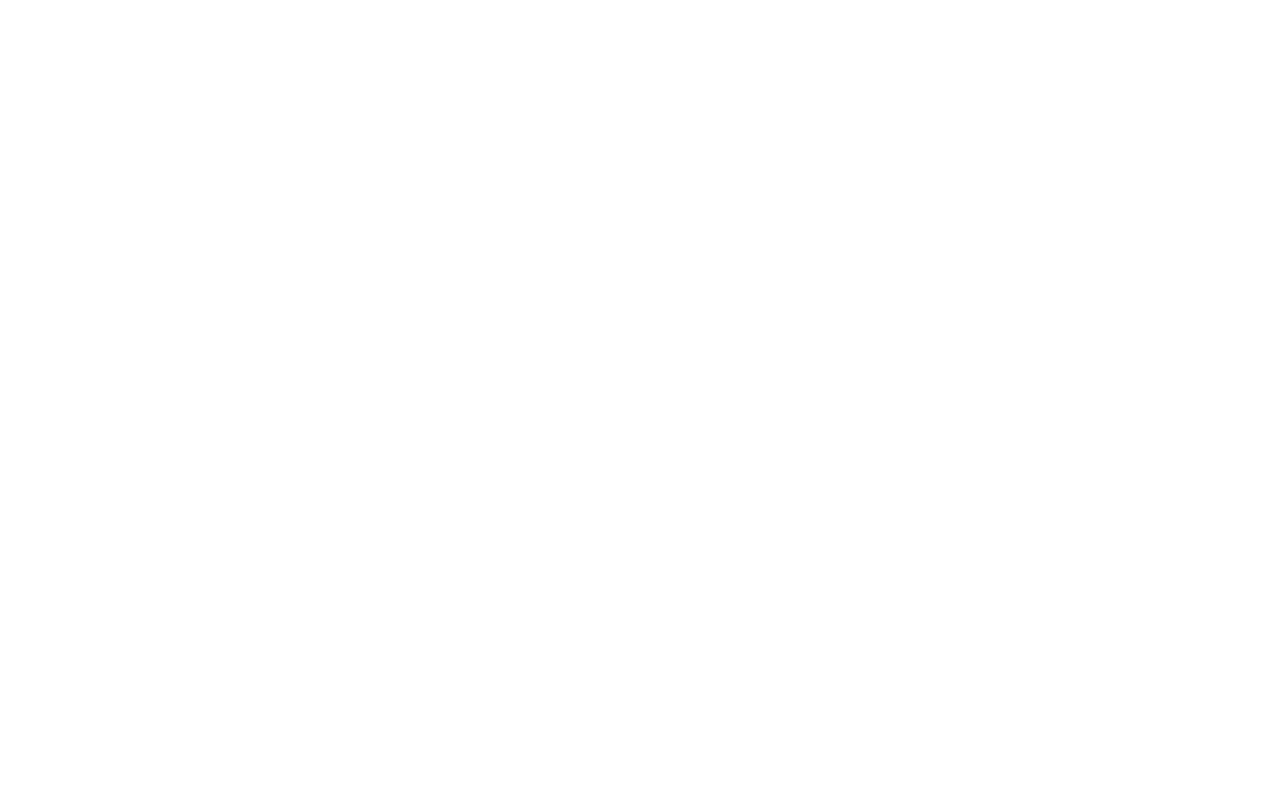
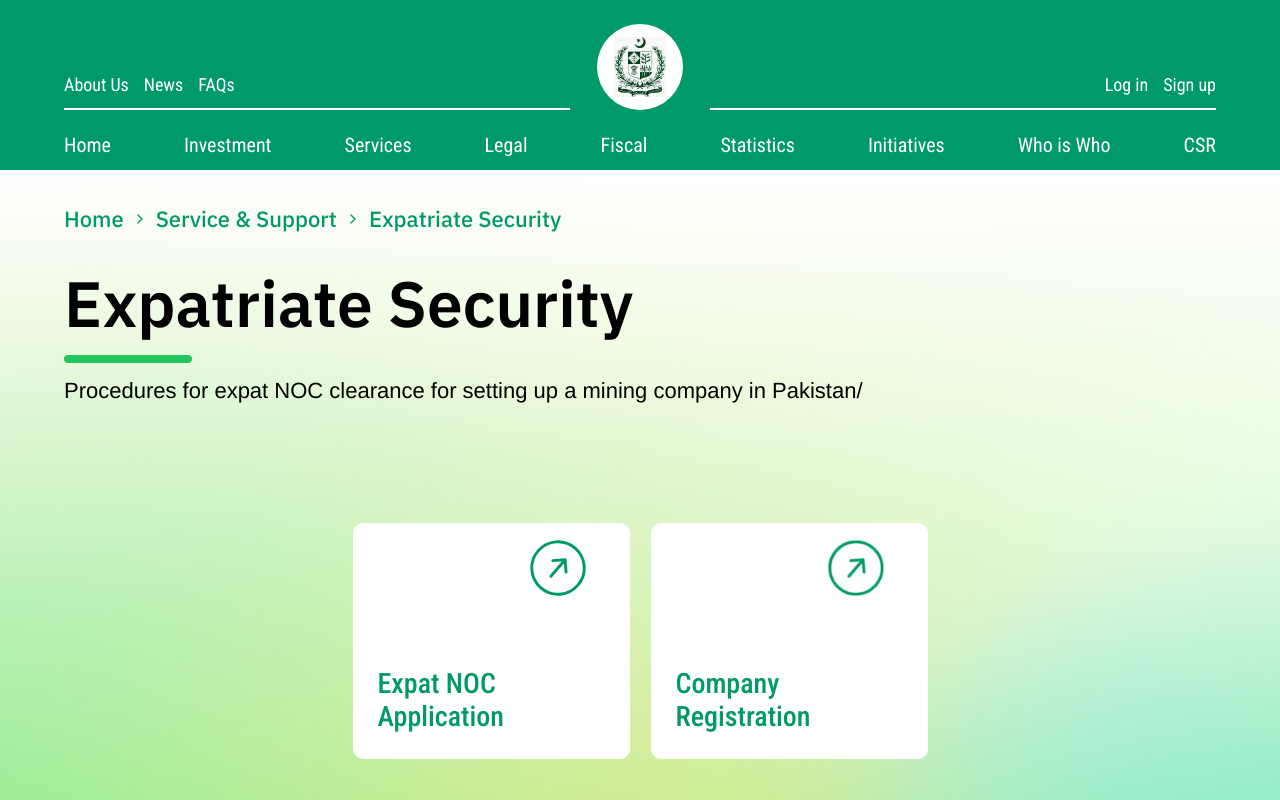
Before and after one commit to realAbdullah4504/mineral-app, a React (Create React App) app: page /expatriate-security in a window 1280 px wide. Before the commit this address had no page. Shown: the top 800 px of the page. Built offline with nearby package versions, Linux system fonts and the light colour scheme; a web font is replaced by a local one.

Commit message:
added the main screen

```diff
--- a/src/pages/InteractiveGisPortal/index.jsx
+++ b/src/pages/InteractiveGisPortal/index.jsx
@@ -12,7 +12,7 @@ const InteractiveGisPortal= () => {
     { path: '/gis-portal', label: 'GIS Portal' },
   ];
   return (
-    <div className="max-w-[100%] my-20">
+    <div className="max-w-[100%] my-10">
        <Container>
        <BreadCrumbs breadcrumbs={breadcrumbs} />
       <div className="flex ml-10 mt-[20px] text-center my-10">
--- /dev/null
+++ b/src/pages/expatriate-security/index.jsx
@@ -0,0 +1,73 @@
+import React from "react";
+import { Container } from "components/UI";
+import { FlipCards } from "components/FlipCards";
+import BreadCrumbs from "components/Breadcrumbs";
+import FiscalIncentivesBg from "assets/images/fiscalincentives.png";
+
+
+const ExpatriateSecurity = () => {
+    const breadcrumbs = [
+        { path: '/', label: 'Home' },
+        { path: '/service-and-support', label: 'Service & Support' },
+        { path: "/expatriate-security", label: "Expatriate Security" },
+      ];
+
+  return (
+    <div
+      className="w-full"
+      style={{
+        height: "auto",
+        backgroundImage: `linear-gradient(to bottom, white, rgba(255,255,255,0)), url(${FiscalIncentivesBg})`,
+        backgroundSize: "cover",
+        backgroundPosition: "center",
+        display: "flex",
+        justifyContent: "center",
+        alignItems: "center",
+      }}
+    >
+      <Container classes="mt-8 w-[90%]">
+        <BreadCrumbs breadcrumbs={breadcrumbs} />
+        <div className="flex flex-wrap mt-[20px]">
+          <div className="w-full">
+            <h1 className="font-ibm-plex-sans font-semibold text-[64px] p-[0px]">
+            Expatriate Security
+              <hr className="mt-1 w-32 border-4 border-green-500 rounded-full" />
+            </h1>
+            <div
+              className="font-helvetica font-normal text-[22px] leading-[24px] mt-4"
+              style={{ whiteSpace: "pre-line" }}
+            >
+              Procedures for expat NOC clearance for setting up a mining company in Pakistan/
+            </div>
+            <div className="w-full flex justify-center mt-20">
+              <div className="mineral-container-cards">
+                <FlipCards
+                  title={"Expat NOC Application"}
+                  flip={true}
+                  flipContent={
+                    "Security clearance form for expatriates"
+                  }
+                  link={"/noc-sponsor-company"}
+                ></FlipCards>
+                <FlipCards
+                  title={"Company Registration"}
+                  flip={true}
+                  flipContent={
+                    "Register your company for access to Portal features."
+                  }
+                  link={"#"}
+                ></FlipCards>
+              </div>
+            </div>
+
+            {/* large gap */}
+
+            <div className="mt-64"></div>
+          </div>
+        </div>
+      </Container>
+    </div>
+  );
+};
+
+export default ExpatriateSecurity;
--- a/src/pages/noc-sponsor-company/index.jsx
+++ b/src/pages/noc-sponsor-company/index.jsx
@@ -1,6 +1,7 @@
 import React from "react";
-import { DownOutlined } from "@ant-design/icons";
-import { Badge, Dropdown, Space, Table } from "antd";
+import { Space, Table } from "antd";
+import BreadCrumbs from 'components/Breadcrumbs'
+import {Container} from 'components/UI'
 import MoreInfo from "assets/images/geomapinfo.png";
 
 const items = [
@@ -35,19 +36,12 @@ const items = [
 ];
 
 const TableMap = () => {
-  // const columns = [
-
-  //     {
-  //         title: 'Action',
-  //         key: 'action',
-  //         render: (_, record) => (
-  //           <Space size="middle">
-  //             <a>Invite {record.name}</a>
-  //             <a>Delete</a>
-  //           </Space>
-  //         ),
-  //       },
-  //   ];
+    const breadcrumbs = [
+        { path: '/', label: 'Home' },
+        { path: '/service-and-support', label: 'Service & Support' },
+        { path: "/expatriate-security", label: "Expatriate Security" },
+        { path: '/noc-sponsor-company', label: 'NOC Company' },
+      ];
   const columns = [
     {
       title: "Name",
@@ -86,8 +80,10 @@ const TableMap = () => {
   ];
 
   return (
-    <div className="table-data">
-      <div className="mineral-testing-title">NOC Sponsor Company</div>
+     <div className="table-data">
+   <Container classes="mt-10">
+  <BreadCrumbs breadcrumbs={breadcrumbs} />
+      {/* <div className="mineral-testing-title">NOC Sponsor Company</div> */}
       <div className="mineral-testing-table-header">
         <div></div>
         <div>
@@ -129,6 +125,7 @@ const TableMap = () => {
         </div>
       </div>
       <Table columns={columns} dataSource={data} pagination={false} />
+   </Container>
     </div>
   );
 };
--- a/src/routes/index.js
+++ b/src/routes/index.js
@@ -34,6 +34,7 @@ const FiscalExportProcessing = lazy(() =>
   import("../pages/fiscalExportProcessing")
 );
 const Governance = lazy(() => import("../pages/governance"));
+const ExpatriateSecurity = lazy(() => import("../pages/expatriate-security"));
 const ActsLaws = lazy(() => import("../pages/acts-laws"));
 const RulesRegulations = lazy(() => import("../pages/rules-regulations"));
 const MineralTestingLabs = lazy(() => import("../pages/MineralTestingLabs"));
@@ -653,6 +654,11 @@ const AppRouter = () => (
           path="/faqs"
           element={<PublicRoute component={FAQs} layout={DashboardLayout} />}
         />
+        <Route
+          path="/expatriate-security"
+          element={<PublicRoute component={ExpatriateSecurity} layout={DashboardLayout} />}
+        />
+
       </Routes>
     </Suspense>
   </Router>
```
